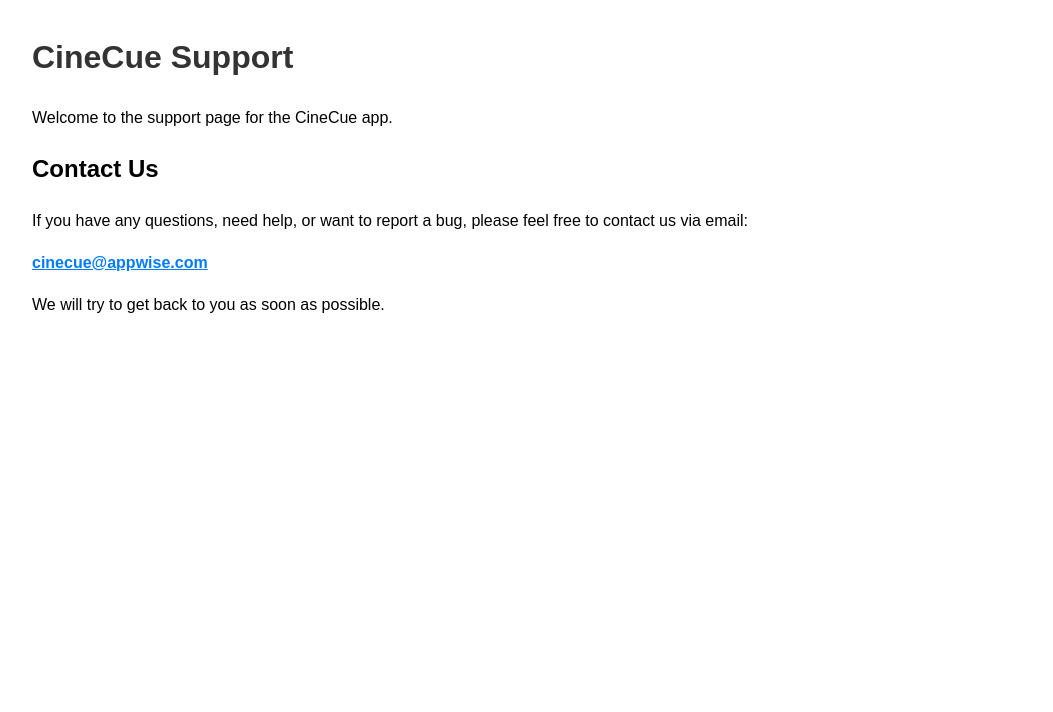
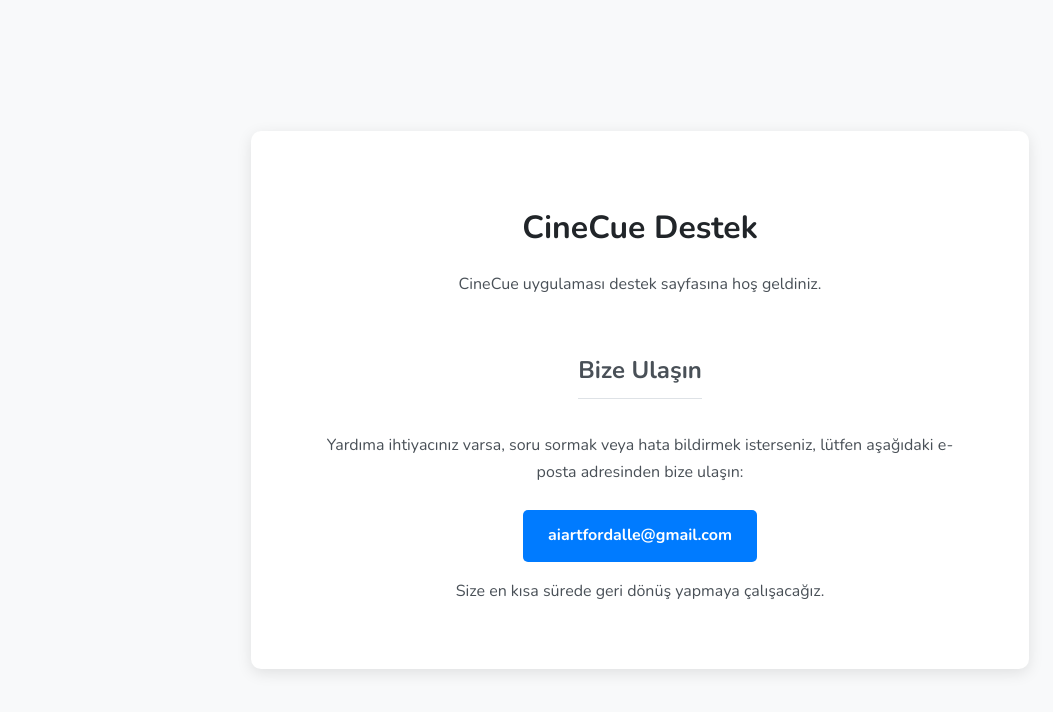
Before and after one commit to Erkante/cinecue-support, a plain HTML site: page index.html in a window 1280 px wide. Shown: the whole page, without its empty margins (0-1053 px from the left). Drawn offline with nearby package versions, Linux system fonts and the light colour scheme.

Commit message:
Update index.html

```diff
--- a/index.html
+++ b/index.html
@@ -1,38 +1,108 @@
 <!DOCTYPE html>
-<html lang="en">
+<html lang="tr">
 <head>
     <meta charset="UTF-8">
     <meta name="viewport" content="width=device-width, initial-scale=1.0">
-    <title>CineCue Support</title>
+    <title>CineCue Destek</title>
+    <link rel="preconnect" href="https://fonts.googleapis.com">
+    <link rel="preconnect" href="https://fonts.gstatic.com" crossorigin>
+    <link href="https://fonts.googleapis.com/css2?family=Nunito:wght@400;700&display=swap" rel="stylesheet">
+
     <style>
+        /* Genel Sayfa Ayarları */
         body {
-            font-family: sans-serif;
-            line-height: 1.6;
-            margin: 2em;
+            font-family: 'Nunito', sans-serif; /* Google Font veya sistem fontu */
+            line-height: 1.7;
+            background-color: #f8f9fa; /* Açık gri arkaplan */
+            color: #343a40; /* Koyu gri metin */
+            margin: 0;
+            padding: 0;
+            display: flex; /* İçeriği ortalamak için */
+            justify-content: center;
+            align-items: center;
+            min-height: 100vh; /* Sayfanın en az ekran yüksekliğinde olmasını sağla */
         }
+
+        /* İçerik Kutusu */
+        .container {
+            background-color: #ffffff; /* Beyaz kutu */
+            padding: 3em 4em; /* İç boşluklar (dikey, yatay) */
+            border-radius: 10px; /* Köşeleri yuvarlat */
+            box-shadow: 0 4px 15px rgba(0, 0, 0, 0.1); /* Hafif gölge */
+            max-width: 650px; /* Kutunun maksimum genişliği */
+            width: 90%; /* Küçük ekranlarda genişliği ayarla */
+            text-align: center; /* İçeriği ortala */
+            margin: 2em 0; /* Üst ve alt boşluk */
+        }
+
+        /* Başlıklar */
         h1 {
-            color: #333;
+            color: #212529; /* Daha koyu başlık rengi */
+            margin-bottom: 0.5em;
         }
-        a {
-            color: #007bff;
+
+        h2 {
+            color: #495057; /* İkinci başlık rengi */
+            margin-top: 1.5em;
+            margin-bottom: 0.7em;
+            border-bottom: 1px solid #dee2e6; /* Başlığın altına ince çizgi */
+            padding-bottom: 0.3em;
+            display: inline-block; /* Çizginin başlık kadar olmasını sağla */
         }
+
+        /* Paragraflar */
+        p {
+            color: #495057; /* Biraz daha açık metin rengi */
+            margin-bottom: 1em;
+        }
+
+        /* E-posta Linki (Buton Görünümü) */
+        .support-email a {
+            display: inline-block; /* Buton gibi davranması için */
+            background-color: #007bff; /* Mavi buton rengi */
+            color: #ffffff; /* Beyaz yazı rengi */
+            padding: 12px 25px; /* Buton iç boşlukları */
+            text-decoration: none; /* Alt çizgiyi kaldır */
+            border-radius: 5px; /* Buton köşelerini yuvarlat */
+            font-weight: bold;
+            transition: background-color 0.3s ease; /* Renk değişim animasyonu */
+            margin-top: 0.5em;
+        }
+
+        .support-email a:hover {
+            background-color: #0056b3; /* Hover rengi (koyu mavi) */
+        }
+
+        /* Küçük Ekranlar İçin Ayarlamalar */
+        @media (max-width: 600px) {
+            .container {
+                padding: 2em 1.5em;
+            }
+            h1 {
+                font-size: 1.8em;
+            }
+        }
+
     </style>
 </head>
 <body>
 
-    <h1>CineCue Support</h1>
+    <div class="container">
+        <h1>CineCue Destek</h1>
 
-    <p>Welcome to the support page for the CineCue app.</p>
+        <p>CineCue uygulaması destek sayfasına hoş geldiniz.</p>
 
-    <h2>Contact Us</h2>
-    <p>
-        If you have any questions, need help, or want to report a bug, please feel free to contact us via email:
-    </p>
-    <p>
-        <strong><a href="mailto:aiartfordalle@gmail.com">cinecue@appwise.com</a></strong>
+        <h2>Bize Ulaşın</h2>
+        <p>
+            Yardıma ihtiyacınız varsa, soru sormak veya hata bildirmek isterseniz, lütfen aşağıdaki e-posta adresinden bize ulaşın:
+        </p>
+        <p class="support-email">
+             <a href="mailto:aiartfordalle@gmail.com">aiartfordalle@gmail.com</a>
         </p>
 
-    <p>We will try to get back to you as soon as possible.</p>
+        <p>Size en kısa sürede geri dönüş yapmaya çalışacağız.</p>
 
-    </body>
+         </div>
+
+</body>
 </html>
```
